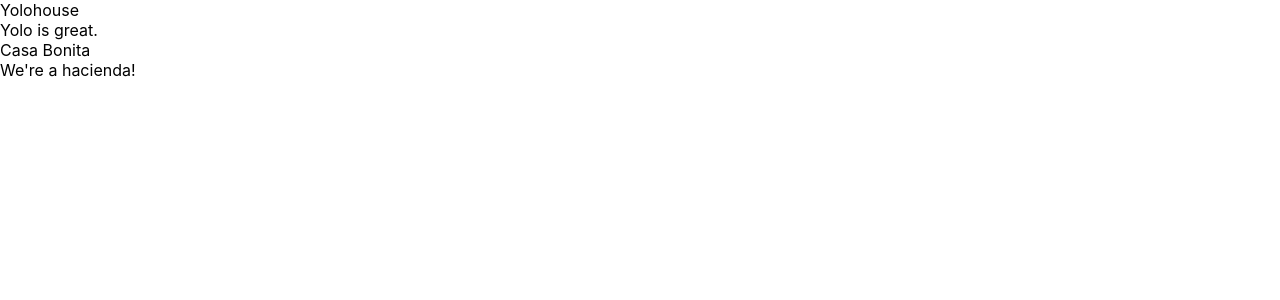
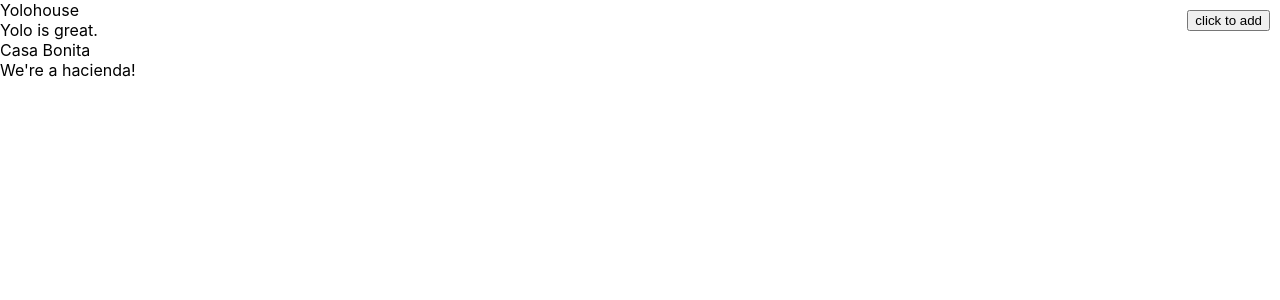
Before and after one commit to stevenelleman/grouphouse-chapter, a React (Create React App) app: page / in a window 1280 px wide. Shown: the top 300 px of the page. Built offline with nearby package versions, Linux system fonts and the light colour scheme.

Commit message:
button time

```diff
--- a/src/App.tsx
+++ b/src/App.tsx
@@ -1,11 +1,11 @@
-import React from 'react';
+import React, {useState} from 'react';
 import Blurbs from './components/Blurbs';
 import {HouseInfo} from './components/Blurb';
 
 import './App.css';
 
 const App = () => {
-  const houses: HouseInfo[] = [
+  const defaultHouses: HouseInfo[] = [
     {
       name: "Yolohouse",
       blurb: "Yolo is great.",
@@ -15,11 +15,16 @@ const App = () => {
       blurb: "We're a hacienda!",
     }
   ]
+  const [houses, setHouses] = useState<any>(defaultHouses)
+  const onClick = () => {
+    setHouses((prevState:any) => [...prevState, defaultHouses[0]])
+  }
 
   return <>
     <div className="app">
       <Blurbs houses={houses}/>
     </div>
+    <button style={{position:'absolute', top:10, right:10}} onClick={onClick}>click to add</button>
   </>;
 }
 
```
